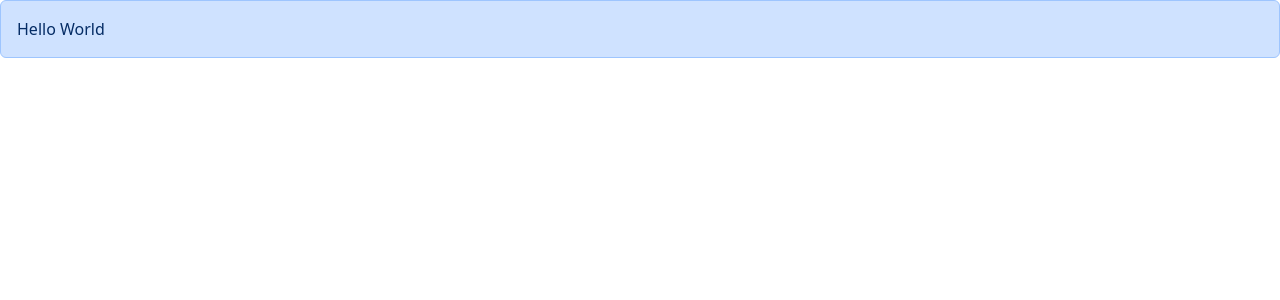
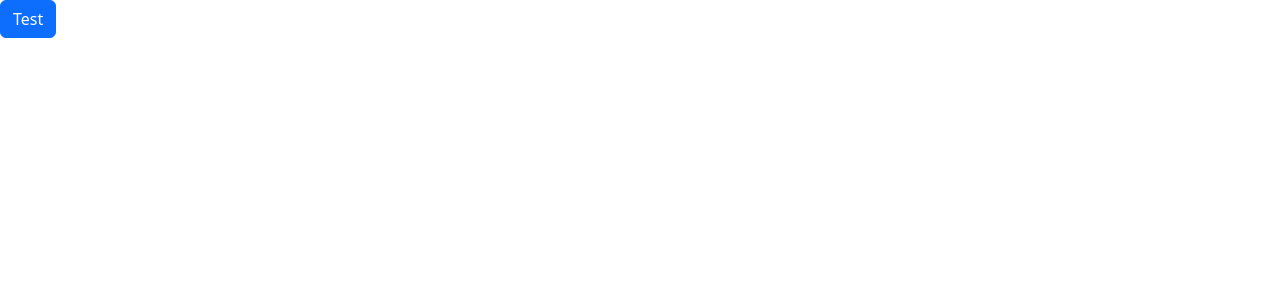
Before and after one commit to JaSperryTech/my-app, a React (Vite) app: page / in a window 1280 px wide. Shown: the top 300 px of the page. Built offline with nearby package versions, Linux system fonts and the light colour scheme.

Commit message:
3.14 - Show Alert

```diff
--- a/src/App.tsx
+++ b/src/App.tsx
@@ -1,11 +1,16 @@
+import { useState } from "react";
 import Alert from "./components/Alert";
+import Button from "./components/Button";
 
 function App() {
+  const [alertVisable, setAlertVisability] = useState(false);
+
   return (
     <div>
-      <Alert>
-        Hello <span>World</span>
-      </Alert>
+      {alertVisable && (
+        <Alert onClose={() => setAlertVisability(false)}>Test Alert</Alert>
+      )}
+      <Button onClick={() => setAlertVisability(true)}>Test</Button>
     </div>
   );
 }
--- a/src/components/Alert.tsx
+++ b/src/components/Alert.tsx
@@ -2,10 +2,22 @@ import { ReactNode } from "react";
 
 interface Props {
   children: ReactNode;
+  onClose: () => void;
 }
 
-const Alert = ({ children }: Props) => {
-  return <div className="alert alert-primary">{children}</div>;
+const Alert = ({ children, onClose }: Props) => {
+  return (
+    <div className="alert alert-primary alert-dismissible">
+      {children}
+      <button
+        type="button"
+        className="btn-close"
+        onClick={onClose}
+        data-bs-dismiss="alert"
+        aria-label="Close"
+      ></button>
+    </div>
+  );
 };
 
 export default Alert;
--- /dev/null
+++ b/src/components/Button.tsx
@@ -0,0 +1,15 @@
+interface Props {
+  children: string;
+  color?: "primary" | "secondary" | "danger";
+  onClick: () => void;
+}
+
+const Button = ({ children, onClick, color = "primary" }: Props) => {
+  return (
+    <div className={"btn btn-" + color} onClick={onClick}>
+      {children}
+    </div>
+  );
+};
+
+export default Button;
```
